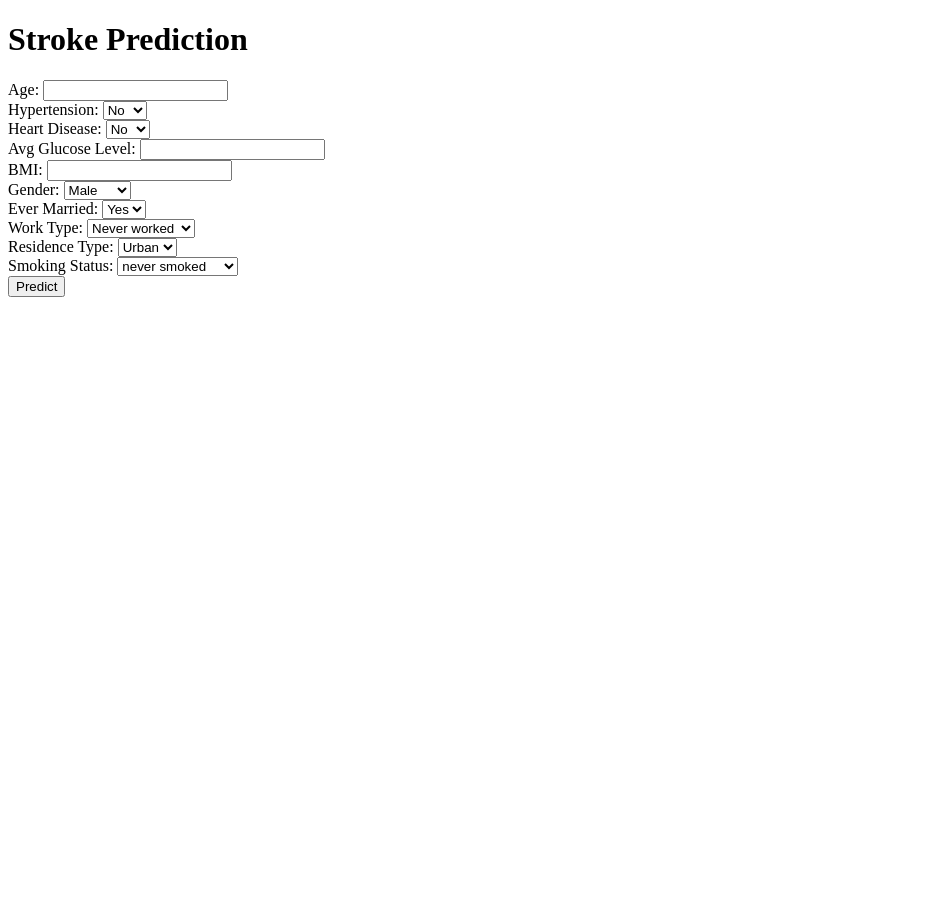
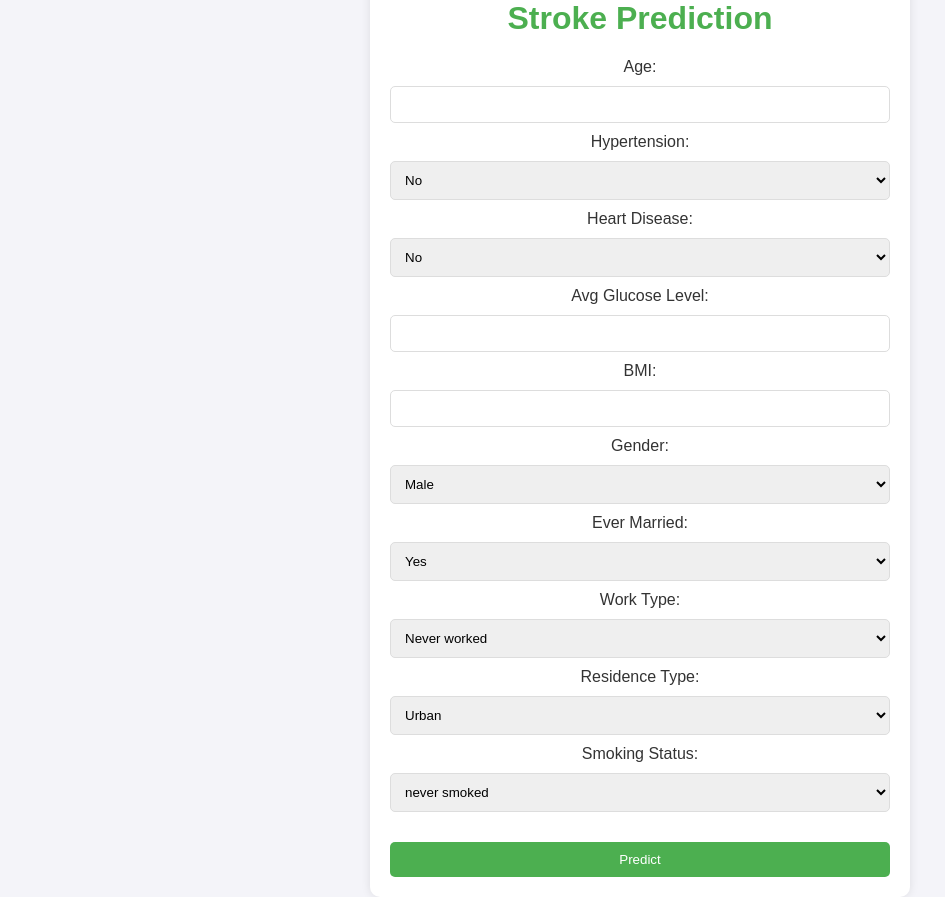
Before and after one commit to regmiaayush7/Classifiaction_model_Prediction, a Flask app: page / in a window 1280 px wide. Shown: the whole page, without its empty margins (0-945 px from the left). Before the commit the page ends 297 px from the top, so only its background shows below. Run offline with Flask 3, Linux system fonts and the light colour scheme; parts of the project's set-up code (start-up, migrations or seed data) failed here and were passed over.

Commit message:
Add basic form design to make it interactive

```diff
--- a/templates/index.html
+++ b/templates/index.html
@@ -4,57 +4,137 @@
     <meta charset="UTF-8">
     <meta name="viewport" content="width=device-width, initial-scale=1.0">
     <title>Stroke Prediction</title>
+    <style>
+        body {
+            font-family: Arial, sans-serif;
+            background-color: #f4f4f9;
+            color: #333;
+            display: flex;
+            justify-content: center;
+            align-items: center;
+            height: 100vh;
+            padding-top: 20px;
+        }
+        .container {
+            margin: 8px;
+            background-color: #fff;
+            padding: 20px;
+            border-radius: 10px;
+            box-shadow: 0 0 10px rgba(0, 0, 0, 0.1);
+            max-width: 500px;
+            width: 100%;
+            text-align: center;
+        }
+        h1 {
+            color: #4caf50;
+        }
+        form {
+            display: flex;
+            flex-direction: column;
+        }
+        input[type="text"], select {
+            padding: 10px;
+            margin: 10px 0;
+            border: 1px solid #ddd;
+            border-radius: 5px;
+        }
+        input[type="submit"] {
+            background-color: #4caf50;
+            color: #fff;
+            padding: 10px;
+            border: none;
+            border-radius: 5px;
+            cursor: pointer;
+            margin-top: 20px;
+        }
+        input[type="submit"]:hover {
+            background-color: #45a049;
+        }
+        .return-button{
+            background-color: #4caf50;
+            color: #fff;
+            padding: 10px;
+            border: none;
+            border-radius: 5px;
+            cursor: pointer;
+            margin-top: 20px;
+        }
+        .result {
+            margin-top: 20px;
+            padding: 10px;
+            background-color: #f8f9fa;
+            border: 1px solid #ddd;
+            border-radius: 5px;
+        }
+    </style>
 </head>
 <body>
+    <div class="container">
         <h1>Stroke Prediction</h1>
         <form action="/predict" method="post">
-        Age: <input type="text" name="age"><br>
-        Hypertension:
-        <select name="hypertension">
+            <label for="age">Age:</label>
+            <input type="text" id="age" name="age" required>
+            <label for="hypertension">Hypertension:</label>
+            <select id="hypertension"s name="hypertension" required>
                 <option value="0">No</option>
                 <option value="1">Yes</option>
-        </select><br>
-        Heart Disease:
-        <select name="heart_disease">
+            </select>
+
+            <label for="heart_disease">Heart Disease:</label>
+            <select id="heart_disease" name="heart_disease" required>
                 <option value="0">No</option>
                 <option value="1">Yes</option>
-        </select><br>
-        Avg Glucose Level: <input type="text" name="avg_glucose_level"><br>
-        BMI: <input type="text" name="bmi"><br>
-        Gender:
-        <select name="gender">
+            </select>
+
+            <label for="avg_glucose_level">Avg Glucose Level:</label>
+            <input type="text" id="avg_glucose_level" name="avg_glucose_level" required>
+
+            <label for="bmi">BMI:</label>
+            <input type="text" id="bmi" name="bmi" required>
+
+            <label for="gender">Gender:</label>
+            <select id="gender" name="gender" required>
                 <option value="Male">Male</option>
                 <option value="Female">Female</option>
                 <option value="Other">Other</option>
-        </select><br>
-        Ever Married:
-        <select name="ever_married">
+            </select>
+
+            <label for="ever_married">Ever Married:</label>
+            <select id="ever_married" name="ever_married" required>
                 <option value="Yes">Yes</option>
                 <option value="No">No</option>
-        </select><br>
-        Work Type:
-        <select name="work_type">
+            </select>
+
+            <label for="work_type">Work Type:</label>
+            <select id="work_type" name="work_type" required>
                 <option value="Never_worked">Never worked</option>
                 <option value="Private">Private</option>
                 <option value="Self-employed">Self-employed</option>
                 <option value="Govt_job">Govt job</option>
                 <option value="children">children</option>
-        </select><br>
-        Residence Type:
-        <select name="Residence_type">
+            </select>
+
+            <label for="Residence_type">Residence Type:</label>
+            <select id="Residence_type" name="Residence_type" required>
                 <option value="Urban">Urban</option>
                 <option value="Rural">Rural</option>
-        </select><br>
-        Smoking Status:
-        <select name="smoking_status">
+            </select>
+
+            <label for="smoking_status">Smoking Status:</label>
+            <select id="smoking_status" name="smoking_status" required>
                 <option value="never smoked">never smoked</option>
                 <option value="formerly smoked">formerly smoked</option>
                 <option value="smokes">smokes</option>
-        </select><br>
+            </select>
+
             <input type="submit" value="Predict">
         </form>
         {% if prediction_text %}
+            <div class="result">
                 <h2>{{ prediction_text }}</h2>
+                <button class="return-button" onclick="window.location.href='/'">Return to Home</button>
+            </div>
         {% endif %}
+    </div>
 </body>
 </html>
```
Lines whose indentation alone changed are shown as unchanged.
